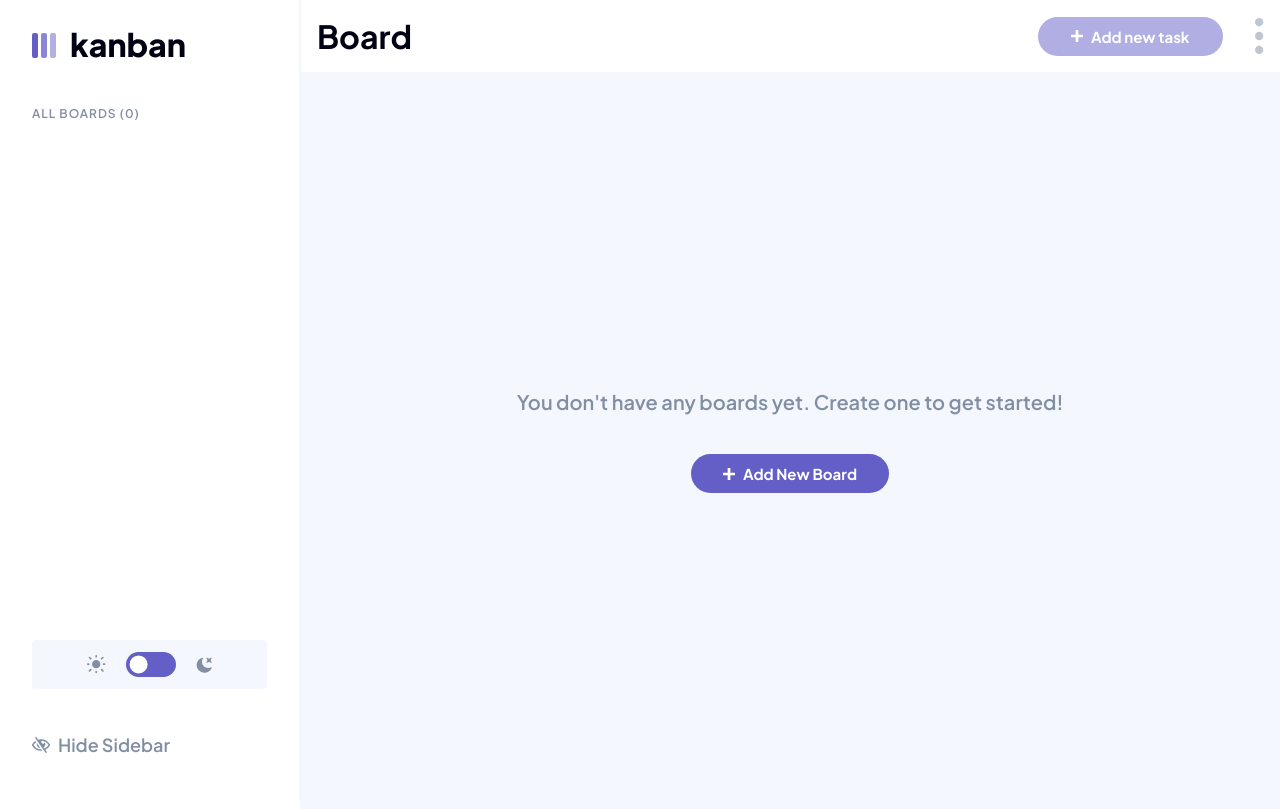
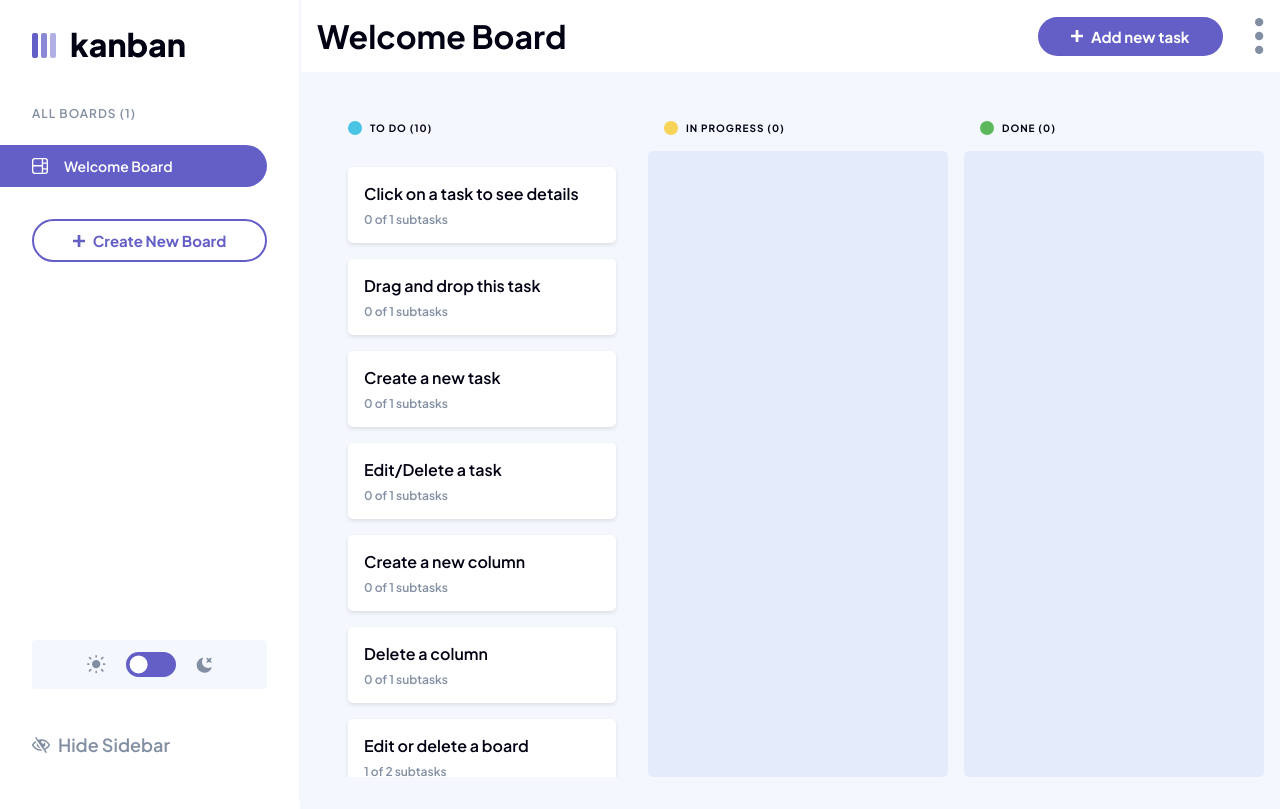
Before and after one commit to cristinakellyt/zk-kanban, a Vue app: page / in a window 1280 px wide. Built offline with nearby package versions, Linux system fonts and the light colour scheme.

Commit message:
add initial data

```diff
--- a/src/App.vue
+++ b/src/App.vue
@@ -8,11 +8,23 @@ import { computed, watch } from 'vue'
 
 //Store
 import { useDesignSettingsStore } from '@/stores/DesignSettingsStore'
+import { useBoardsStore } from '@/stores/BoardsStore'
 
 // Types
 import { ColorTheme } from '@/types/appTypes'
 
+//Constants
+import DATA from '@/constants/initialData.ts'
+
 const designSettingsStore = useDesignSettingsStore()
+const boardsStore = useBoardsStore()
+
+const boards = computed(() => JSON.parse(JSON.stringify(boardsStore.getBoardsData)))
+
+// Set initial data
+if (!boards.value.length) {
+  boardsStore.setInitialBoardsData(DATA)
+}
 
 const isDarkThemeColor = computed(() => designSettingsStore.getThemeColor === ColorTheme.Dark)
 
--- a/src/components/Board.vue
+++ b/src/components/Board.vue
@@ -141,6 +141,7 @@ $board-column-width-desktop: pxToRem(300);
     gap: pxToRem(16);
     border-radius: pxToRem(5);
     color: var(--text-color);
+    overflow: auto;
 
     &.empty-column {
       background-color: var(--secondary-color-2);
--- /dev/null
+++ b/src/constants/initialData.ts
@@ -0,0 +1,110 @@
+//Types
+import type { Task, SubTask, Column, Board } from '@/types/appTypes'
+import generateNumericId from '@/utils/generateNumericId'
+
+const DATA = {
+  id: generateNumericId(),
+  boardName: 'Welcome Board',
+  columns: [
+    {
+      id: generateNumericId(),
+      name: 'To Do',
+      tasks: [
+        {
+          id: generateNumericId(),
+          title: 'Click on a task to see details',
+          description: 'You can see the description of the task here',
+          subTasks: [
+            { id: generateNumericId(), name: 'Drop the task in done when completed', isDone: false }
+          ]
+        },
+        {
+          id: generateNumericId(),
+          title: 'Drag and drop this task',
+          description: 'You can drag and drop tasks between columns',
+          subTasks: [
+            { id: generateNumericId(), name: 'Drop the task in done when completed', isDone: false }
+          ]
+        },
+        {
+          id: generateNumericId(),
+          title: 'Create a new task',
+          description: 'You can create a new task by clicking on the + button on top right',
+          subTasks: [
+            { id: generateNumericId(), name: 'Drop the task in done when completed', isDone: false }
+          ]
+        },
+        {
+          id: generateNumericId(),
+          title: 'Edit/Delete a task',
+          description:
+            'You can edit or delete a task by clicking on the three dots top right of this container and selecting edit',
+          subTasks: [
+            { id: generateNumericId(), name: 'Drop the task in done when completed', isDone: false }
+          ]
+        },
+        {
+          id: generateNumericId(),
+          title: 'Create a new column',
+          description:
+            'You can create a column by clicking on empty column, there you can also edit the name of the board',
+          subTasks: [
+            { id: generateNumericId(), name: 'Drop the task in done when completed', isDone: false }
+          ]
+        },
+        {
+          id: generateNumericId(),
+          title: 'Delete a column',
+          description: 'You can delete a column by clicking on X icon when editing the board',
+          subTasks: [
+            { id: generateNumericId(), name: 'Drop the task in done when completed', isDone: false }
+          ]
+        },
+        {
+          id: generateNumericId(),
+          title: 'Edit or delete a board',
+          description:
+            'You can edit or delete a board by clicking on the three dots top right of the board name',
+          subTasks: [
+            { id: generateNumericId(), name: 'Subtask 1', isDone: false },
+            { id: generateNumericId(), name: 'Subtask 2', isDone: true }
+          ]
+        },
+        {
+          id: generateNumericId(),
+          title: 'Create a new board',
+          description:
+            "You can create a new board by clicking on the button 'Create a new Board' on the nav sideBar",
+          subTasks: [
+            { id: generateNumericId(), name: 'Subtask 1', isDone: false },
+            { id: generateNumericId(), name: 'Subtask 2', isDone: true }
+          ]
+        },
+        {
+          id: generateNumericId(),
+          title: 'Choose a color theme',
+          description:
+            'You can choose a color theme by clicking on the toggle button on the nav sideBar',
+          subTasks: [
+            { id: generateNumericId(), name: 'Subtask 1', isDone: false },
+            { id: generateNumericId(), name: 'Subtask 2', isDone: true }
+          ]
+        },
+        {
+          id: generateNumericId(),
+          title: 'Enjoy the app!',
+          description: 'Thanks for using this app, hope you enjoy it and enhance your productivity',
+          subTasks: [
+            { id: generateNumericId(), name: 'Subtask 1', isDone: false },
+            { id: generateNumericId(), name: 'Subtask 2', isDone: true }
+          ]
+        }
+      ],
+      color: '#49c4e5'
+    },
+    { id: generateNumericId(), name: 'In Progress', tasks: [], color: '#f7d358' },
+    { id: generateNumericId(), name: 'Done', tasks: [], color: '#5cb85c' }
+  ]
+} as Board
+
+export default DATA
--- a/src/stores/BoardsStore.ts
+++ b/src/stores/BoardsStore.ts
@@ -1,8 +1,10 @@
 import { defineStore } from 'pinia'
 import type { Board, Task, Column } from '@/types/appTypes'
+import DATA from '@/constants/initialData'
 
 const STORAGE_KEY = 'boardsData'
 const CURRENT_BOARD_KEY = 'currentBoard'
+const initialData = JSON.stringify(DATA)
 
 export const useBoardsStore = defineStore({
   id: 'BoardsStore',
@@ -30,6 +32,12 @@ export const useBoardsStore = defineStore({
     saveToLocalStorage() {
       localStorage.setItem(STORAGE_KEY, JSON.stringify(this.boardsData))
       localStorage.setItem(CURRENT_BOARD_KEY, JSON.stringify(this.currentBoard))
+    },
+
+    setInitialBoardsData(initialData: Board) {
+      this.boardsData.push(initialData)
+      this.currentBoard = initialData
+      this.saveToLocalStorage()
     },
 
     addBoard(board: Board) {
```
